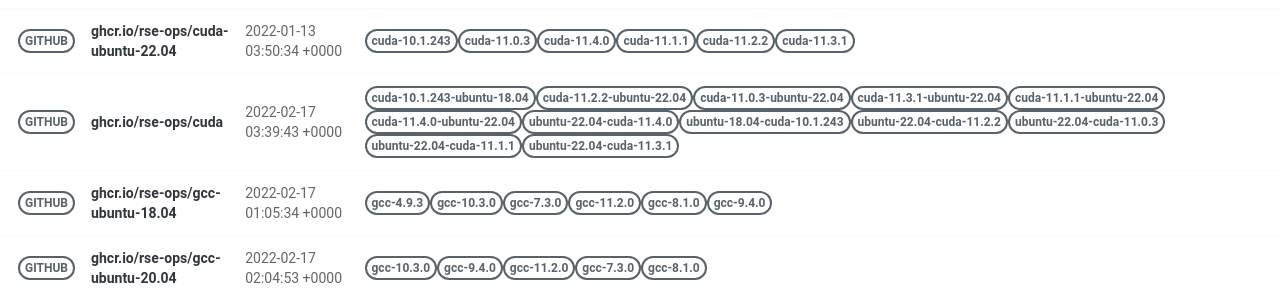
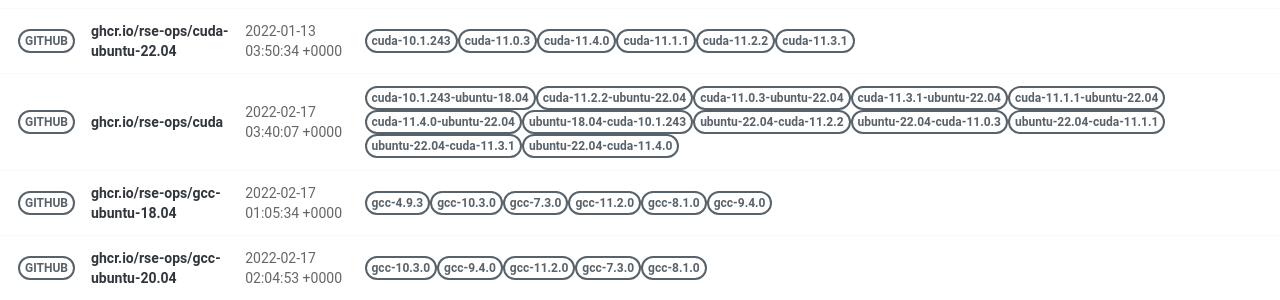
Before and after one commit to rse-ops/docker-images, a Jekyll site: the page built from pages/index.md, in a window 1280 px wide. Shown: the part 421-721 px from the top of the page. Built offline with Jekyll 4.4.1, drawn with Linux system fonts in a browser that asks for light colours; nearby versions of some CDN libraries.

Commit message:
Automated push to update library 2022-02-17

```diff
--- a/_library/ghcr.io-rse-ops-cuda.md
+++ b/_library/ghcr.io-rse-ops-cuda.md
@@ -1,7 +1,7 @@
 ---
 layout: container
 name: ghcr.io/rse-ops/cuda
-updated_at: 2022-02-17 03:39:43.486898
+updated_at: 2022-02-17 03:40:07.694833
 
 
 container_url: https://github.com/orgs/rse-ops/packages/container/package/cuda
```
Also changed, not shown: other parts of _library/ghcr.io-rse-ops-cuda.md (+3 -3 lines).
